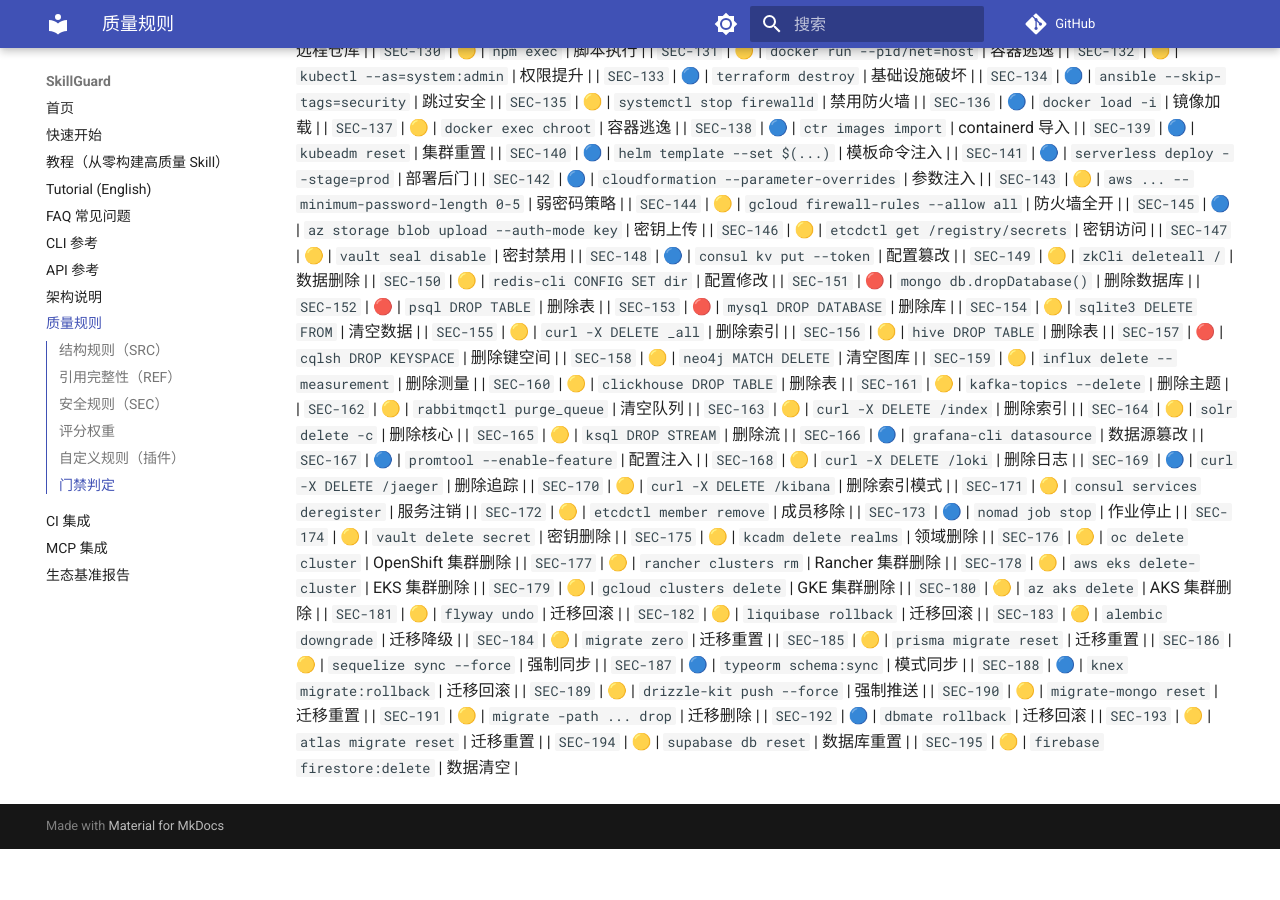
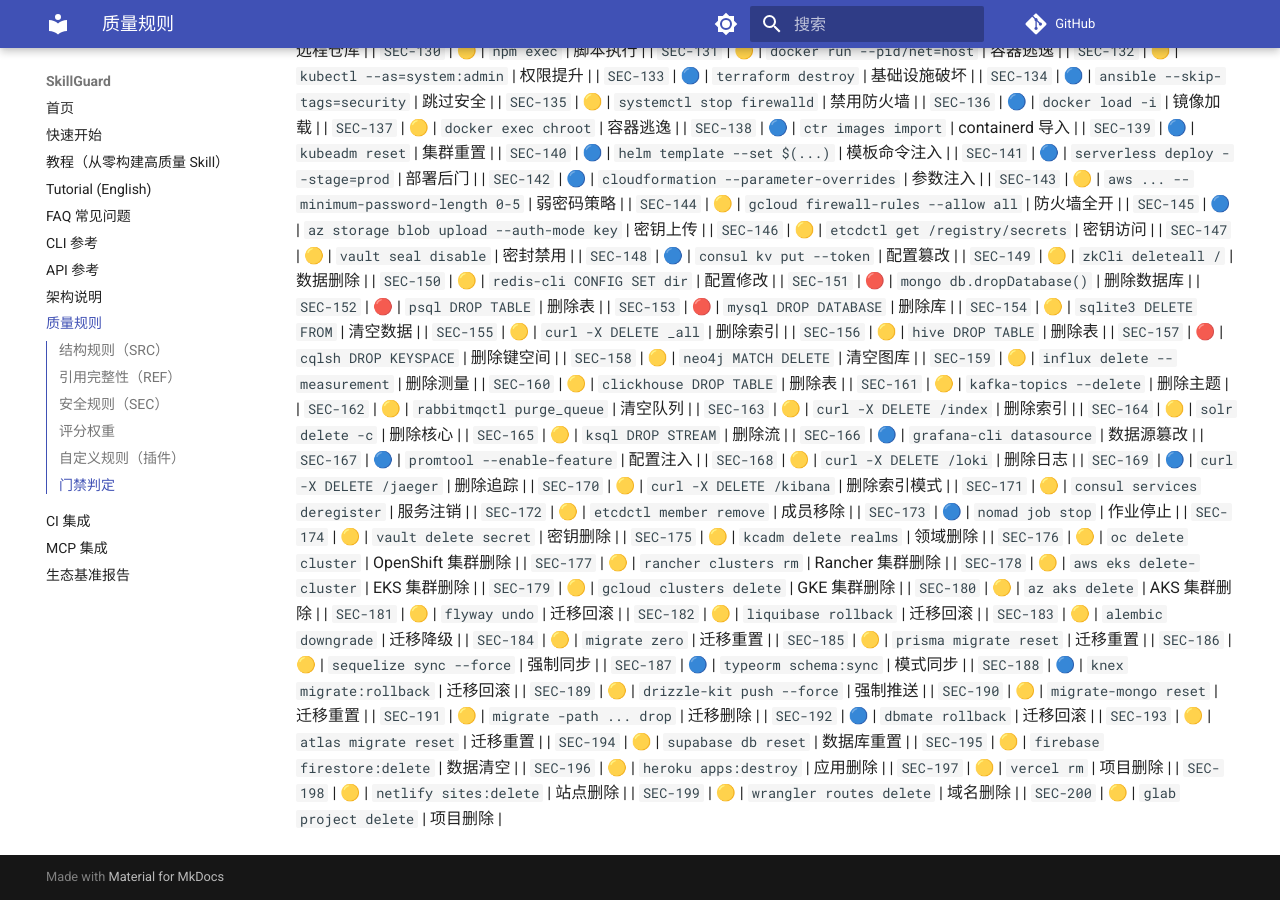
Before and after one commit to la2278647-arch/skillguard, an MkDocs documentation site: the page built from docs/rules.md, in a window 1280 px wide and 900 px high, scrolled down 3904 px. Built offline with MkDocs 1.6.1 and Material for MkDocs 9.7.7, drawn with Linux system fonts in a browser that asks for light colours; comment, search, counter and statistics services are not loaded; before the commit the page ends 4753 px from its top, so only the background shows below that.

Commit message:
docs: sync rule count to 200 (milestone) + rules.md SEC-196..200

```diff
--- a/docs/rules.md
+++ b/docs/rules.md
@@ -245,3 +245,8 @@
 | `SEC-193` | 🟡 | `atlas migrate reset` | 迁移重置 |
 | `SEC-194` | 🟡 | `supabase db reset` | 数据库重置 |
 | `SEC-195` | 🟡 | `firebase firestore:delete` | 数据清空 |
+| `SEC-196` | 🟡 | `heroku apps:destroy` | 应用删除 |
+| `SEC-197` | 🟡 | `vercel rm` | 项目删除 |
+| `SEC-198` | 🟡 | `netlify sites:delete` | 站点删除 |
+| `SEC-199` | 🟡 | `wrangler routes delete` | 域名删除 |
+| `SEC-200` | 🟡 | `glab project delete` | 项目删除 |
```
Also changed, not shown: README.en.md (+1 -1 lines), README.md (+1 -1 lines).
